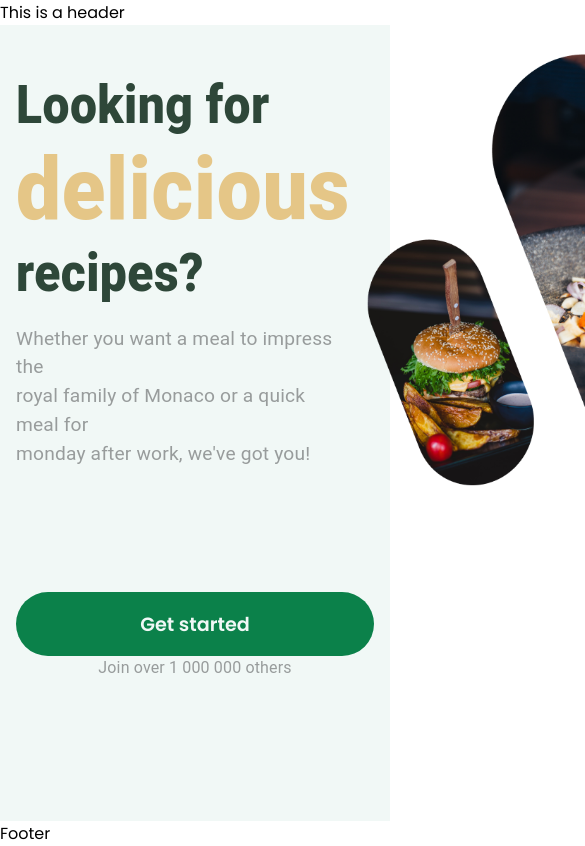
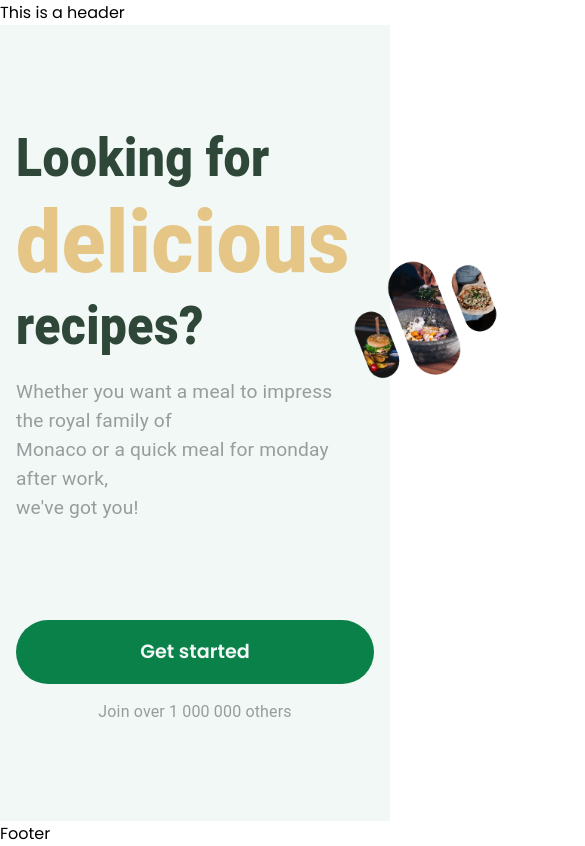
Before and after one commit to millie-wy/letsCook, a React (Create React App) app in the folder client/: page / in a window 390 px wide. Shown: the top 846 px of the page, 585 px wide, since content can reach past the window. Built offline with nearby package versions, Linux system fonts and the light colour scheme.

Commit message:
responsive image

```diff
--- a/client/src/components/pages/StartPage.jsx
+++ b/client/src/components/pages/StartPage.jsx
@@ -5,11 +5,13 @@ import React from "react";
 const StartPage = () => {
   return (
     <main style={{ backgroundColor: "#F1F8F6", height: "calc(100vh - 3rem)" }}>
-      <Container>
+      <Container sx={{ height: "100%" }}>
         <Box
           sx={{
             display: "flex",
             flexDirection: "column",
+            height: "100%",
+            justifyContent: "space-evenly",
           }}
         >
           <Box
@@ -63,9 +65,10 @@ const StartPage = () => {
                     paddingTop: "1rem",
                   }}
                 >
-                  Whether you want a meal to impress the <br /> royal family of
-                  Monaco or a quick meal for <br /> monday after work, we've got
-                  you!
+                  Whether you want a meal to impress the royal family of
+                  <br />
+                  Monaco or a quick meal for monday after work,
+                  <br /> we've got you!
                 </Typography>
               </Box>
             </Box>
@@ -74,11 +77,11 @@ const StartPage = () => {
                 // @ts-ignore
                 src={require("../../assets/images/threeFood.png")}
                 alt="food"
-                style={{ height: "30rem" }}
+                style={{ height: "33vw" }}
               />
             </Box>
           </Box>
-          <Box sx={{ textAlign: "center", paddingTop: "5rem" }}>
+          <Box sx={{ textAlign: "center" }}>
             <button
               style={{
                 backgroundColor: "#0B814A",
@@ -90,6 +93,7 @@ const StartPage = () => {
                 height: "4rem",
                 width: "100%",
                 fontSize: "1.2rem",
+                marginBottom: "1rem",
               }}
             >
               Get started
```
